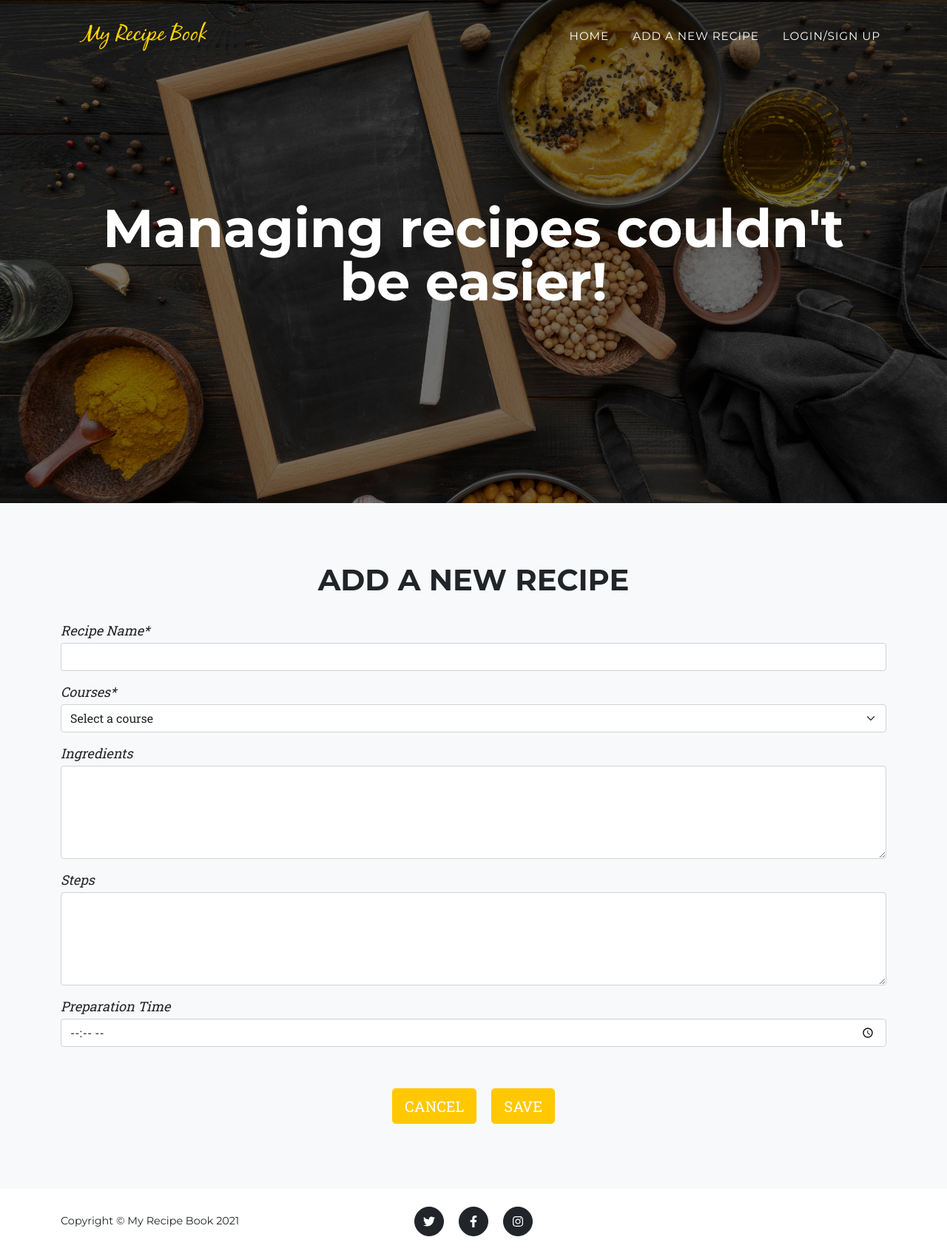
After one commit to AnaStasia1331/ms4-recipe-book, a Django app: page /recipes/add/ in a window 1280 px wide. The commit adds this page. Shown: the whole page at 74% size. Run offline with Django 3.2, Linux system fonts and the light colour scheme; parts of the project's set-up code (start-up, migrations or seed data) failed here and were passed over; some libraries are stand-ins or nearby versions.

Commit message:
add navigation to Add a new recipe page

```diff
--- a/home/templates/home/index.html
+++ b/home/templates/home/index.html
@@ -8,7 +8,7 @@
                 <h2 class="section-heading text-uppercase">Add a new recipe</h2>
                 <h3 class="section-subheading text-muted">Write up and store your cherished family recipes, add your
                     favorite dish or the dessert recipe you created yourself.</h3>
-                <a href="#">
+                <a href="{% url 'add_recipe' %}">
                     <span class="fa-stack fa-4x">
                         <i class="fas fa-square fa-stack-2x text-primary"></i>
                         <i class="fas fa-pencil-alt fa-stack-1x fa-inverse"></i>
--- /dev/null
+++ b/recipes/templates/recipes/add_recipe.html
@@ -0,0 +1,59 @@
+{% extends "base.html" %}
+
+{% block masthead_content %}
+    <div class="masthead-heading">Managing recipes couldn't be easier!</div>
+{% endblock %}
+
+{% block content %}
+    <!-- Add new recipe form -->
+    <section class="page-section bg-light">
+        <div class="container">
+            <div class="text-center">
+                <h2 class="section-heading text-uppercase">Add a New Recipe</h2>
+            </div>
+            <form id="recipeForm" method="POST" action="#">
+                <div class="row align-items-stretch mb-5">
+                    <div class="col-md-12">
+                        <fieldset>
+                            <div class="form-group">
+                                <!-- Name input-->
+                                <label for="recipe_name">Recipe Name*</label>
+                                <input class="form-control" id="recipe_name" name="recipe_name" type="text" maxlength="50" required/>
+                            </div>
+                            <div class="form-group">
+                                <!-- Course dropdown -->
+                                <label for="course_name">Courses*</label>
+                                <select class="form-select" aria-label="Courses" id="course_name" name="course_name" required>
+                                    <option value="" disabled selected>Select a course</option>
+                                    {% for course in courses %}
+                                    <option value="">course name</option>
+                                    {% endfor %}
+                                </select>
+                            </div>
+                            <div class="form-group form-group-textarea">
+                                <!-- Ingredients textarea -->
+                                <label for="ingredients">Ingredients</label>
+                                <textarea class="form-control" id="ingredients" name="ingredients"></textarea>
+                            </div>
+                            <div class="form-group form-group-textarea">
+                                <!-- Steps textarea -->
+                                <label for="steps">Steps</label>
+                                <textarea class="form-control" id="steps" name="steps"></textarea>
+                            </div>
+                            <div class="form-group mb-md-0">
+                                <!-- Preparation Time input-->
+                                <label for="preparation_time">Preparation Time</label>
+                                <input class="form-control" id="preparation_time" name="preparation_time" type="time"/>
+                            </div>
+                        </fieldset>
+                    </div>
+                </div>
+                <!-- Save and Cancel buttons-->
+                <div class="text-center">
+                    <a href="#" class="btn btn-primary btn-lg text-uppercase">Cancel</a>
+                    <button class="btn btn-primary btn-lg text-uppercase" id="saveButton" type="submit">Save</button>
+                </div>
+            </form>
+        </div>
+    </section>
+{% endblock %}
--- a/recipes/urls.py
+++ b/recipes/urls.py
@@ -2,5 +2,6 @@ from django.urls import path
 from recipes import views
 
 urlpatterns = [
-    path('', views.get_recipes, name='get_recipes'),
+    path('get/', views.get_recipes, name='get_recipes'),
+    path('add/', views.add_recipe, name='add_recipe'),
 ]
--- a/recipes/views.py
+++ b/recipes/views.py
@@ -5,3 +5,7 @@ from django.shortcuts import render
 
 def get_recipes(request):
     return render(request, 'recipes/all_recipes.html')
+
+
+def add_recipe(request):
+    return render(request, 'recipes/add_recipe.html')
--- a/templates/base.html
+++ b/templates/base.html
@@ -30,7 +30,7 @@
                     <ul class="navbar-nav text-uppercase ms-auto py-4 py-lg-0">
                         {% block nav_items %}
                             <li class="nav-item"><a class="nav-link" href="{% url 'home' %}">Home</a></li>
-                            <li class="nav-item"><a class="nav-link" href="#">Add a New Recipe</a></li>
+                            <li class="nav-item"><a class="nav-link" href="{% url 'add_recipe' %}">Add a New Recipe</a></li>
                             {% if request.user.is_authenticated %}
                                 <li class="nav-item"><a class="nav-link" href="{% url 'get_recipes' %}">My Recipes</a></li>
                                 <li class="nav-item dropdown">
```
